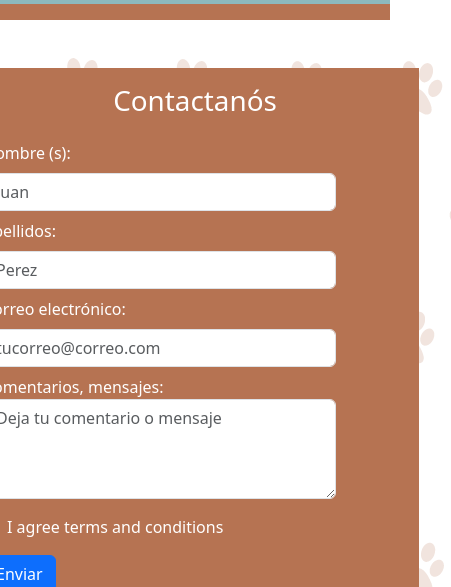
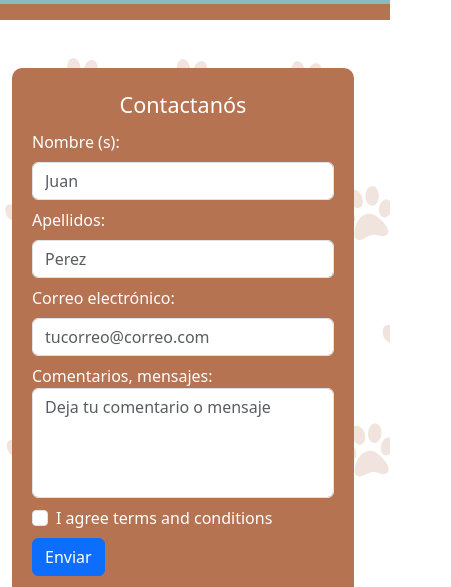
Before and after one commit to bastian982/Dulces_Y_Ladridos-LoopLegion, a plain HTML site: page assets/pages/contacto.html in a window 390 px wide. Shown: the part 84-671 px from the top of the page, 451 px wide, since content can reach past the window. Drawn offline with nearby package versions, Linux system fonts and the light colour scheme.

Commit message:
CI: Ajustando tamaños y responsive

```diff
--- a/assets/pages/contacto.html
+++ b/assets/pages/contacto.html
@@ -79,43 +79,42 @@
   </header>
 
 
-  <main class=" container container-fluid mt-5 d-flex justify-content-center">
-    <!-- <div class="container  row  contactoContainer "> -->
-    <div class="row d-flex justify-content-center m-0  ">
+  <main class=" container mt-5">
 
+    <div class="row justify-content-center container">
 
-
-      <form id="registerForm" class="formContainer col-6" style="width: 28rem;"  >
-        <h1 class="p-3 text-center">Contactanós</h1>
-        <div class="col-10 pt-0">
+      <div class="col-md-6 formContainer">
+        <h4 class="p-1 text-center">Contactanós</h4>
+        <form>
+          <div class=" mb-2">
             <label for="inputName" class="form-label">Nombre (s):</label>
             <input type="text" class="form-control" id="inputName" placeholder="Juan" required>
           </div>
 
-        <div class="col-10 mt-2">
+          <div class="mb-2">
             <label for="inputLastName" class="form-label">Apellidos:</label>
             <input type="text" class="form-control" id="inputLastName" placeholder="Perez" required>
           </div>
 
-        <div class="col-10 mt-2">
+          <div class="mb-2">
             <label for="inputEmail" class="form-label">Correo electrónico:</label>
             <input type="email" class="form-control" id="inputEmail" placeholder="tucorreo@correo.com" required>
           </div>
 
-        <div class="col-10 mt-2">
+          <div class="mb-2">
             <label for="inputComment">Comentarios, mensajes:</label>
             <textarea class="form-control" placeholder="Deja tu comentario o mensaje" id="inputComment"
-            style="height: 100px"></textarea>
+              rows="4"></textarea>
           </div>
 
-        <div class="col-10 mt-3">
+          <div class="mb-2">
             <div class="form-check">
               <input class="form-check-input" type="checkbox" id="gridCheck" required>
               <label class="form-check-label" for="gridCheck"> I agree terms and conditions </label>
             </div>
           </div>
 
-        <div class="col-10 mt-3 ">
+          <div class="mb-3">
             <button onclick="handleButton(this, event)" type="button" class="btn btn-primary">Enviar</button>
           </div>
 
@@ -124,20 +123,13 @@
           </ul> -->
 
         </form>
+      </div>
 
-      <div class="imageContainer col-6 p-0 " style="width: 32rem;">
-        <a href="./publicaciones.html"><img class="col-10" src="../img/Post instagram pet shop fotográfico azul.png"
-            alt=""></a>
+     <div class="col-md-6 p-0">
+       <img src="../img/imagen-contacto.png" alt="" class="custom-img">
      </div>
 
   </div>
-
-
-
-
-
-
-    <!-- </div> -->
 
   </main>
 
--- a/style-sheets/styleContacto.css
+++ b/style-sheets/styleContacto.css
@@ -8,27 +8,21 @@ body{
     background-image: url(../assets/img/Fondo-de-pagina-huellitas.png);
 }
 
-/* .contactoContainer{
-    display: flex;
-    align-items: stretch;
-    justify-content: center;
-} */
 
 .formContainer {
-    /* height: 100vh; */
     background-color: var(--color-fondo-formulario);
-    border-radius: 10px 0px 0px 10px;
+    border-radius: 10px 10px 10px 10px;
     color: var(--letras-form);
+    padding: 20px;
+
 }
 
-/* form{
-    display: inline;
-    justify-content: center;
-} */
+#inputComment{
+    resize: none;
+}
 
-.imageContainer img{
-  /*   width: auto; */
-     height: 100vh;
-     border-radius: 0px 10px 10px 0px;
-
- }
+.custom-img {
+    max-width: 100%;
+    height: auto;
+    border-radius: 10px 10px 10px 10px;
+  }
```
Also changed, not shown: assets/img/imagen-contacto.png (renamed from assets/img/Post instagram pet shop fotográfico azul.png). Lines whose indentation alone changed are shown as unchanged.
